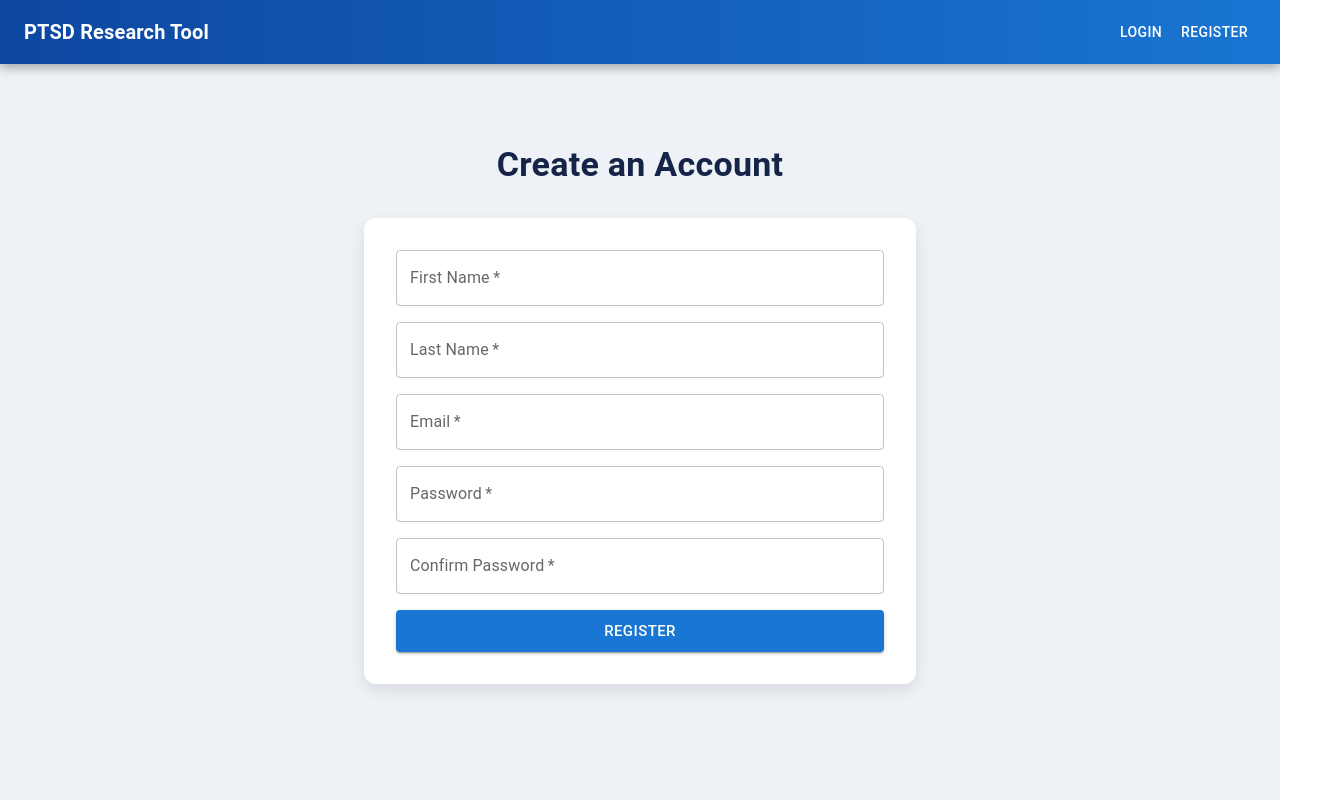
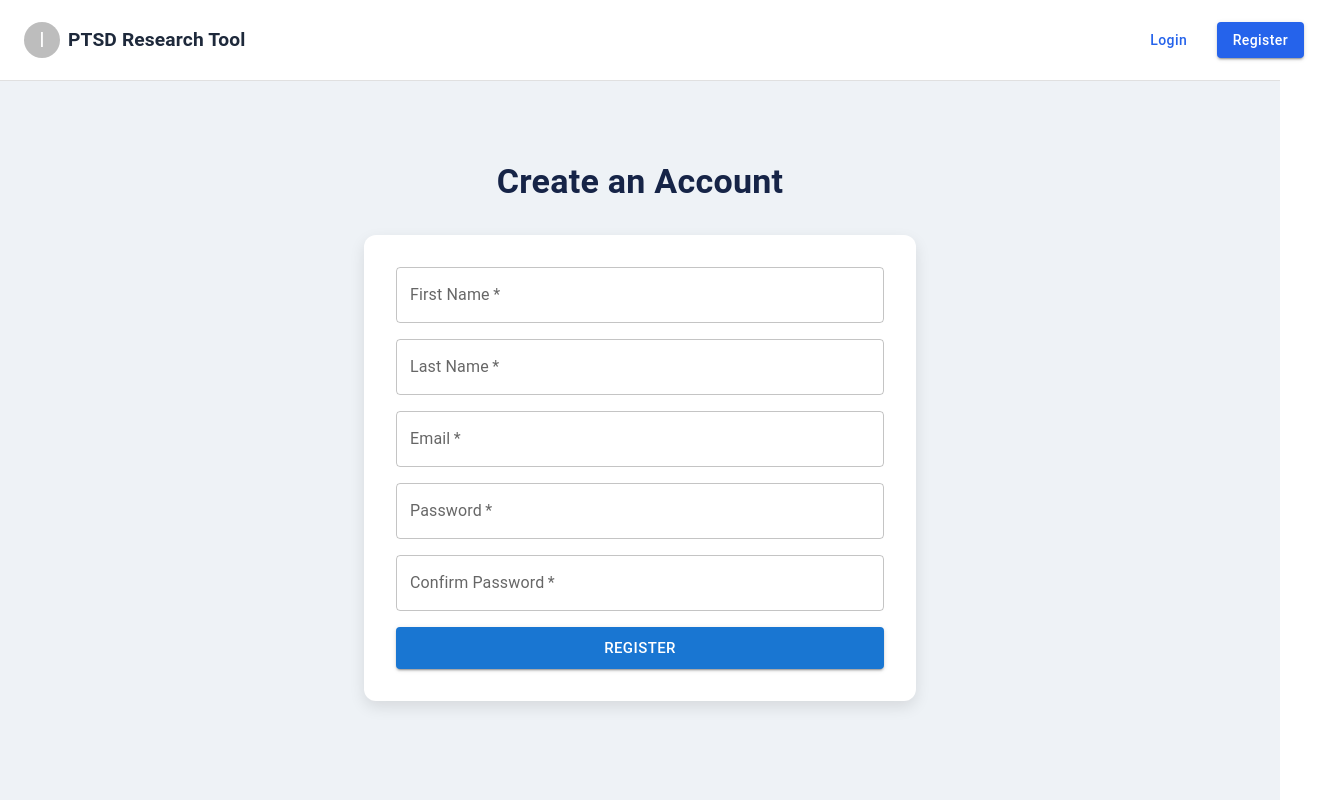
Before and after one commit to omrip500/PTSD, a React (Create React App) app in the folder frontend/: page /register in a window 1280 px wide. Shown: the whole page, 1328 px wide, since content can reach past the window. Built offline with nearby package versions, Linux system fonts and the light colour scheme.

Commit message:
change navbar ux/ui

```diff
--- a/frontend/src/components/Navbar.jsx
+++ b/frontend/src/components/Navbar.jsx
@@ -1,147 +1,156 @@
-import React, { useState } from "react";
+import React from "react";
 import {
   AppBar,
   Toolbar,
   Typography,
+  Button,
+  Box,
   IconButton,
-  Drawer,
-  List,
-  ListItem,
-  ListItemText,
-  Box,
-  Button,
+  Avatar,
 } from "@mui/material";
-import MenuIcon from "@mui/icons-material/Menu";
-import { Link, useNavigate, useLocation } from "react-router-dom";
+import { Link, useLocation, useNavigate } from "react-router-dom";
+import LogoutIcon from "@mui/icons-material/Logout";
 
 const Navbar = () => {
+  const location = useLocation();
   const navigate = useNavigate();
-  const location = useLocation();
-  const [drawerOpen, setDrawerOpen] = useState(false);
+  const userInfo = JSON.parse(localStorage.getItem("userInfo"));
 
-  const userInfo = localStorage.getItem("userInfo");
-  const user = userInfo ? JSON.parse(userInfo) : null;
+  const navItems = [
+    { label: "Dashboard", path: "/dashboard" },
+    { label: "Upload", path: "/uploadDataset" },
+    { label: "Results", path: "/history" },
+    { label: "Profile", path: "/profile" },
+  ];
+
+  const isActive = (path) => location.pathname === path;
 
   const handleLogout = () => {
     localStorage.removeItem("userInfo");
     navigate("/login");
   };
 
-  const toggleDrawer = (open) => () => {
-    setDrawerOpen(open);
-  };
-
-  const navItems = user
-    ? [
-        { label: "Dashboard", path: "/dashboard" },
-        { label: "Upload Dataset", path: "/uploadDataset" },
-        { label: "View Results", path: "/history" },
-        { label: "My Profile", path: "/profile" },
-      ]
-    : [];
-
-  const isActive = (path) => location.pathname === path;
-
   return (
-    <>
     <AppBar
       position="static"
+      elevation={0}
       sx={{
-          background: "linear-gradient(90deg, #0D47A1, #1976d2)",
-          boxShadow: "0 4px 10px rgba(0,0,0,0.3)",
+        backgroundColor: "#ffffff",
+        borderBottom: "1px solid #e0e0e0",
+        color: "#1e293b",
+        py: 1,
       }}
     >
-        <Toolbar sx={{ display: "flex", justifyContent: "space-between" }}>
+      <Toolbar
+        sx={{
+          maxWidth: "1300px",
+          mx: "auto",
+          width: "100%",
+          display: "flex",
+          justifyContent: "space-between",
+        }}
+      >
+        {/* Logo and Title */}
+        <Box sx={{ display: "flex", alignItems: "center", gap: 1 }}>
+          <Avatar
+            src="/favicon.ico"
+            sx={{ width: 36, height: 36 }}
+            alt="logo"
+          />
           <Typography
             variant="h6"
             component={Link}
             to="/"
             sx={{
-              color: "#fff",
               textDecoration: "none",
               fontWeight: "bold",
-              fontSize: "1.25rem",
+              color: "#1e293b",
+              fontSize: "1.2rem",
             }}
           >
             PTSD Research Tool
           </Typography>
+        </Box>
 
-          {user ? (
-            <>
-              <Box sx={{ display: { xs: "none", md: "flex" }, gap: 2 }}>
+        {/* Navigation - if user logged in */}
+        {userInfo ? (
+          <Box sx={{ display: "flex", alignItems: "center", gap: 2 }}>
             {navItems.map((item) => (
               <Button
                 key={item.label}
                 component={Link}
                 to={item.path}
                 sx={{
-                      color: isActive(item.path) ? "#ffe082" : "#fff",
-                      fontWeight: isActive(item.path) ? "bold" : "normal",
+                  textTransform: "none",
+                  fontWeight: 500,
+                  color: isActive(item.path) ? "#2563eb" : "#64748b",
                   borderBottom: isActive(item.path)
-                        ? "2px solid #ffe082"
-                        : "none",
+                    ? "2px solid #2563eb"
+                    : "2px solid transparent",
                   borderRadius: 0,
+                  fontSize: "0.95rem",
+                  "&:hover": {
+                    backgroundColor: "#f1f5f9",
+                    color: "#2563eb",
+                  },
                 }}
               >
                 {item.label}
               </Button>
             ))}
-                <Button color="inherit" onClick={handleLogout}>
-                  Logout
-                </Button>
-              </Box>
-
-              {/* Icon menu for mobile */}
-              <Box sx={{ display: { xs: "flex", md: "none" } }}>
             <IconButton
-                  color="inherit"
-                  edge="end"
-                  onClick={toggleDrawer(true)}
+              onClick={handleLogout}
+              sx={{
+                color: "#64748b",
+                border: "1px solid #cbd5e1",
+                ml: 1,
+                "&:hover": {
+                  color: "#ef4444",
+                  borderColor: "#ef4444",
+                  backgroundColor: "#fef2f2",
+                },
+              }}
             >
-                  <MenuIcon />
+              <LogoutIcon />
             </IconButton>
           </Box>
-            </>
         ) : (
-            <Box>
-              <Button color="inherit" component={Link} to="/login">
+          <Box sx={{ display: "flex", gap: 2 }}>
+            <Button
+              component={Link}
+              to="/login"
+              variant="text"
+              sx={{
+                textTransform: "none",
+                color: "#2563eb",
+                fontWeight: 500,
+                "&:hover": {
+                  backgroundColor: "#f1f5f9",
+                },
+              }}
+            >
               Login
             </Button>
-              <Button color="inherit" component={Link} to="/register">
+            <Button
+              component={Link}
+              to="/register"
+              variant="contained"
+              sx={{
+                textTransform: "none",
+                bgcolor: "#2563eb",
+                color: "#fff",
+                fontWeight: 500,
+                "&:hover": {
+                  bgcolor: "#1d4ed8",
+                },
+              }}
+            >
               Register
             </Button>
           </Box>
         )}
       </Toolbar>
     </AppBar>
-
-      <Drawer anchor="right" open={drawerOpen} onClose={toggleDrawer(false)}>
-        <Box
-          sx={{ width: 250 }}
-          role="presentation"
-          onClick={toggleDrawer(false)}
-        >
-          <List>
-            {navItems.map((item) => (
-              <ListItem
-                button
-                key={item.label}
-                component={Link}
-                to={item.path}
-                sx={{
-                  bgcolor: isActive(item.path) ? "#e3f2fd" : "inherit",
-                }}
-              >
-                <ListItemText primary={item.label} />
-              </ListItem>
-            ))}
-            <ListItem button onClick={handleLogout}>
-              <ListItemText primary="Logout" />
-            </ListItem>
-          </List>
-        </Box>
-      </Drawer>
-    </>
   );
 };
 
```
Lines whose indentation alone changed are shown as unchanged.
